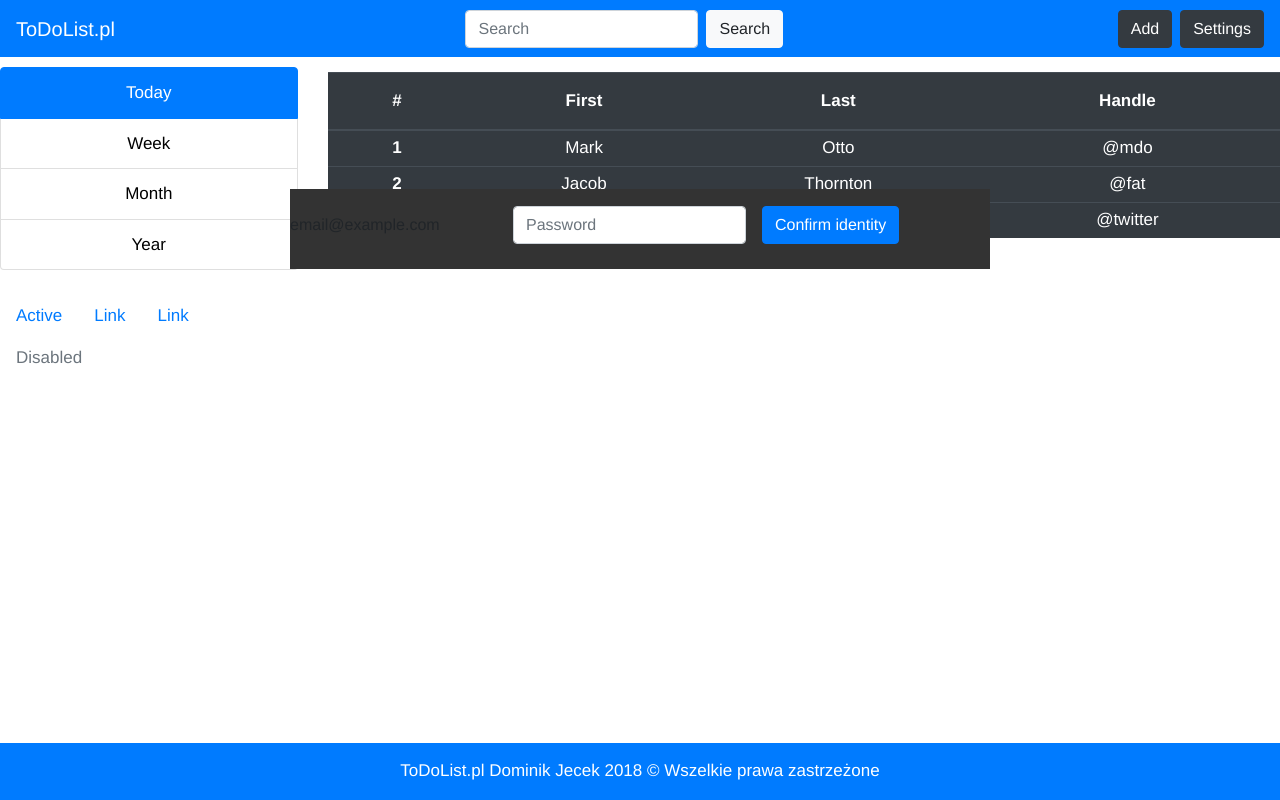
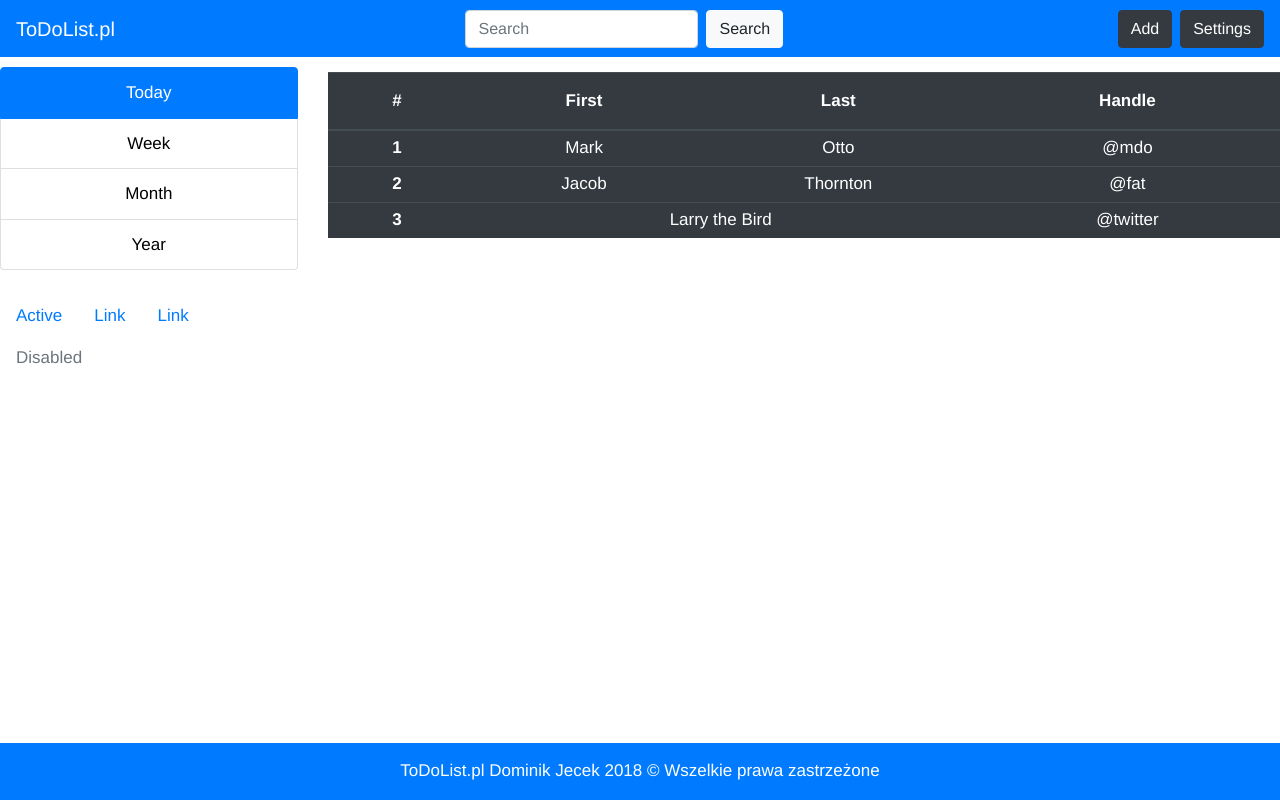
Before and after one commit to dominikLannister/todolistV2, a Vue app: page / in a window 1280 px wide. Built offline with nearby package versions, Linux system fonts and the light colour scheme.

Commit message:
style modal with app

```diff
--- a/src/components/ModalForm.vue
+++ b/src/components/ModalForm.vue
@@ -1,5 +1,7 @@
 <template lang="html">
-        <form class="form-inline sab">
+      <div class="modalForm">
+        <div class="modalContainer">
+          <form class="form-inline">
             <div class="form-group mb-2">
               <label for="staticEmail2" class="sr-only">Email</label>
               <input type="text" readonly class="form-control-plaintext" id="staticEmail2" value="email@example.com">
@@ -10,6 +12,9 @@
             </div>
             <button type="submit" class="btn btn-primary mb-2">Confirm identity</button>
           </form>
+        </div>
+        <span class="close">&times;</span>
+      </div>
 </template>
 
 <script>
@@ -20,14 +25,59 @@ export default {
 
 <style scoped lang="scss">
 
-  .sab
+.modalForm
 {
-    margin-left: auto;
-    margin-right: auto;
-    width: 700px;
-    height: 80px;
-    background-color: #333;
+  width: 100%;
+  height: 100%;
+  position: fixed;
+  display: none;
+  padding-top: 120px;
+  left: 0;
+  right: 0;
+  overflow: auto;
+  background-color: rgba(0,0,0,0.9);
 }
-
-
+.modalContainer
+{
+  margin: auto;
+  display: block;
+  width: 70%;
+  -webkit-animation-name: zoom;
+  -webkit-animation-duration: 0.6s;
+  animation-name: zoom;
+  animation-duration: 0.6s;
+}
+@-webkit-keyframes zoom
+{
+  from {-webkit-transform:scale(0)}
+  to {-webkit-transform:scale(1)}
+}
+@keyframes zoom {
+  from {transform:scale(0)}
+  to {transform:scale(1)}
+}
+.close
+{
+  position: absolute;
+  top: 15px;
+  right: 35px;
+  color: #f1f1f1;
+  font-size: 40px;
+  font-weight: bold;
+  transition: 0.3s;
+}
+.close:hover,
+.close:focus
+{
+  color: #bbb;
+  text-decoration: none;
+  cursor: pointer;
+}
+@media only screen and (max-width: 700px)
+{
+.modal-content
+{
+  width: 100%;
+}
+}
 </style>
```
Lines whose indentation alone changed are shown as unchanged.
